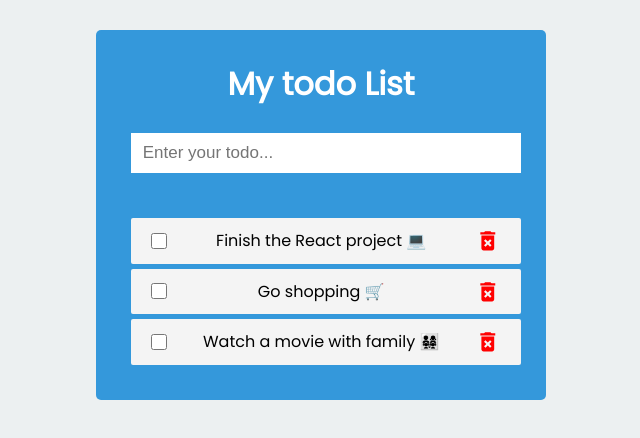
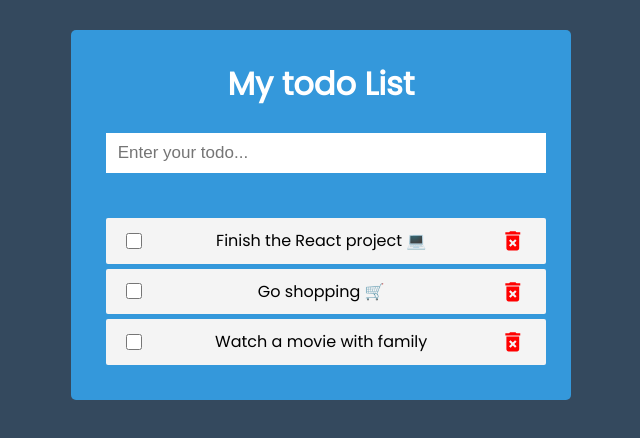
Before and after one commit to fatihece/react-redux-todo-app, a React (Create React App) app: page / in a window 1280 px wide. Shown: the top 438 px of the page, without its empty margins (319-959 px from the left). Built offline with nearby package versions, Linux system fonts and the light colour scheme.

Commit message:
Modified components

```diff
--- a/src/components/Form.js
+++ b/src/components/Form.js
@@ -9,6 +9,7 @@ const Form = () => {
 
   const handleSubmit = (e) => {
     e.preventDefault();
+    if (inputValue) {
       dispatch(
         addToDo({
           id: nanoid(),
@@ -16,6 +17,7 @@ const Form = () => {
           isCompleted: false,
         })
       );
+    }
     setInputValue("");
   };
   return (
--- a/src/components/TodoList.js
+++ b/src/components/TodoList.js
@@ -1,4 +1,4 @@
-import React from "react";
+import React, {useEffect} from "react";
 import { useSelector, useDispatch } from "react-redux";
 import { MdDeleteForever } from "react-icons/md";
 import { deleteTodo, toggle } from "../redux/todos/todosSlice";
@@ -7,8 +7,14 @@ const TodoList = () => {
   const todos = useSelector((state) => state.todos.tasks);
   const dispatch = useDispatch();
 
+
+  // useEffect(() => {
+  //   localStorage.setItem("my-todos",JSON.stringify( todos))
+  // }, [todos])
+
   return (
     <div>
+      {!todos.length && <h3 style={{ textAlign: "center", color: "#fff" }}>There is no todo to show!!!</h3>}
       <ul className="todo-list">
         {todos.map((todo) => {
           return (
@@ -17,8 +23,8 @@ const TodoList = () => {
               {" "}
               <input
                 type="checkbox"
+                onClick={() => dispatch(toggle(todo.id))}
                 style={{cursor:"pointer", width:"1rem", height:"1rem"}}
-                onClick={() => dispatch(toggle(todo.id))}
               />{" "}
               <span>{todo.text}</span>
               <MdDeleteForever
--- a/src/index.css
+++ b/src/index.css
@@ -8,11 +8,11 @@
 
 body {
   font-family: 'Poppins', sans-serif;
-  background-color: #ecf0f1;
+  background-color: #34495e;
 }
 
 .container {
-  max-width: 450px;
+  max-width: 500px;
   margin: 30px auto;
   overflow: auto;
   min-height: 300px;
--- a/src/redux/todos/todosSlice.js
+++ b/src/redux/todos/todosSlice.js
@@ -16,7 +16,7 @@ export const todosSlice = createSlice({
       },
       {
         id: 3,
-        text: "Watch a movie with family 👨‍👩‍👧‍👧",
+        text: "Watch a movie with family ",
         isCompleted: false,
       },
     ],
```
Lines whose indentation alone changed are shown as unchanged.
